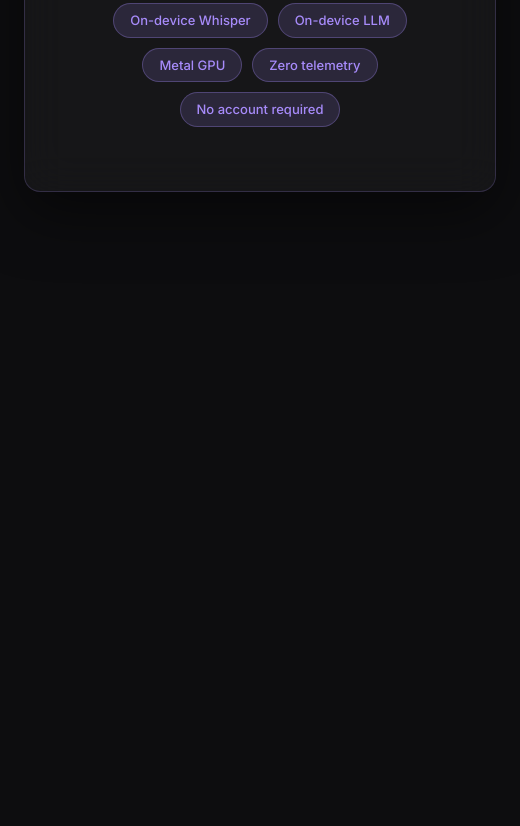
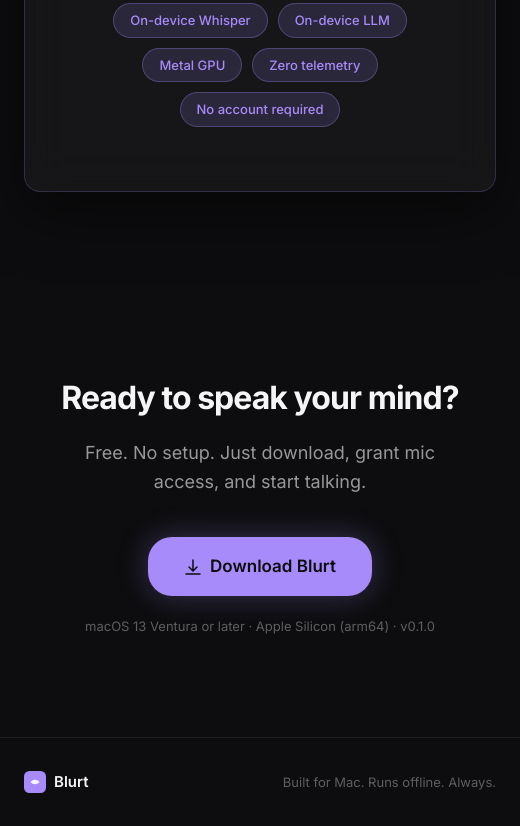
Before and after one commit to Jgordon-pencilwrench/blurt, an Electron app: page index.html in a window 520 px wide. Shown: the part 6567-7393 px from the top of the page. Before the commit the page ends 6859 px from the top, so only its background shows below. Drawn offline with Linux system fonts and the light colour scheme.

Commit message:
feat: add download CTA and footer, complete marketing page

```diff
--- a/index.html
+++ b/index.html
@@ -304,6 +304,27 @@
   padding: 6px 16px; border-radius: 20px;
   font-size: 13px; font-weight: 500;
 }
+.download-cta { padding: 80px 0 100px; }
+.download-inner { text-align: center; }
+.download-title {
+  font-size: clamp(32px, 5vw, 52px); font-weight: 700;
+  letter-spacing: -0.03em; margin-bottom: 16px;
+}
+.download-sub {
+  font-size: 18px; color: var(--text-secondary);
+  margin-bottom: 40px; max-width: 400px; margin-left: auto; margin-right: auto;
+}
+.btn-large { padding: 16px 36px; font-size: 17px; }
+.download-meta { margin-top: 20px; font-size: 13px; color: var(--text-tertiary); }
+.footer {
+  border-top: 1px solid var(--border);
+  padding: 32px 0;
+}
+.footer-inner {
+  display: flex; align-items: center; justify-content: space-between;
+}
+.footer-logo { display: flex; align-items: center; gap: 8px; font-weight: 600; font-size: 15px; }
+.footer-note { font-size: 13px; color: var(--text-tertiary); }
   </style>
 </head>
 <body>
@@ -526,6 +547,32 @@
     </div>
   </div>
 </section>
+<section class="section download-cta">
+  <div class="container">
+    <div class="download-inner reveal">
+      <h2 class="download-title">Ready to speak your mind?</h2>
+      <p class="download-sub">Free. No setup. Just download, grant mic access, and start talking.</p>
+      <a href="#" class="btn-primary btn-large">
+        <svg width="18" height="18" viewBox="0 0 18 18" fill="none"><path d="M9 2v10M5 9l4 4 4-4M2 16h14" stroke="currentColor" stroke-width="1.5" stroke-linecap="round" stroke-linejoin="round"/></svg>
+        Download Blurt
+      </a>
+      <div class="download-meta">macOS 13 Ventura or later · Apple Silicon (arm64) · v0.1.0</div>
+    </div>
+  </div>
+</section>
+
+<footer class="footer">
+  <div class="container footer-inner">
+    <div class="footer-logo">
+      <svg width="22" height="22" viewBox="0 0 28 28" fill="none">
+        <rect width="28" height="28" rx="7" fill="var(--accent)"/>
+        <path d="M8 14 Q14 8 20 14 Q14 20 8 14Z" fill="white" opacity="0.9"/>
+      </svg>
+      <span>Blurt</span>
+    </div>
+    <div class="footer-note">Built for Mac. Runs offline. Always.</div>
+  </div>
+</footer>
   <script>
     // Scroll reveal
     const observer = new IntersectionObserver(
```
